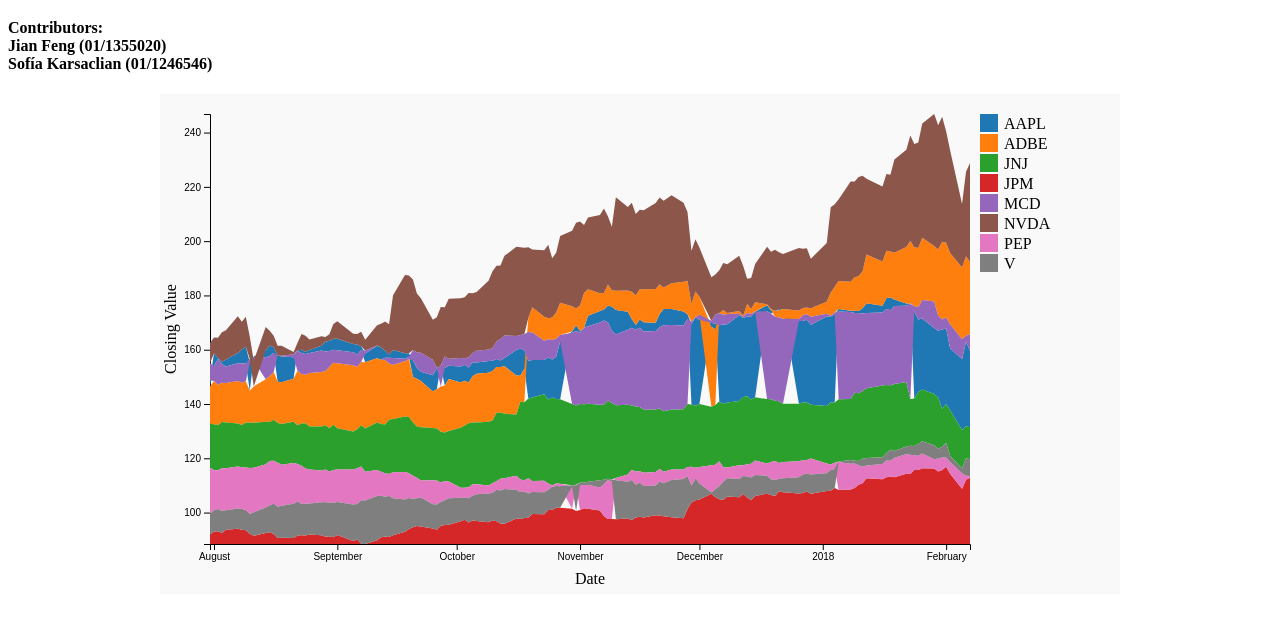
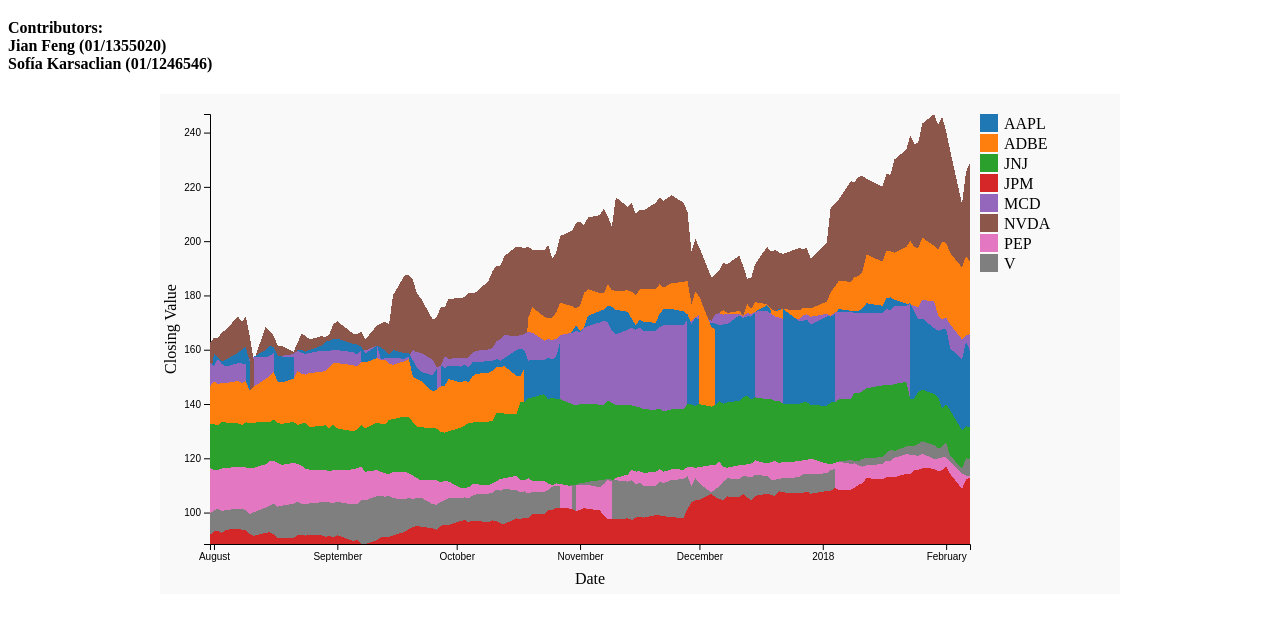
Before and after one commit to SofiaKarsaclian/DataVis_Assignments, a plain HTML site: page Exercise 08/index.html in a window 1280 px wide. Shown: the part 61-684 px from the top of the page. Drawn offline with Linux system fonts and the light colour scheme.

Commit message:
fixed crisp edges

```diff
--- a/Exercise 08/index.css
+++ b/Exercise 08/index.css
@@ -9,6 +9,6 @@ svg {
     background-color: #f9f9f9;
 }
 
-.line-path {
+.braided-area {
     shape-rendering: crispEdges;
 }
--- a/Exercise 08/index.js
+++ b/Exercise 08/index.js
@@ -55,31 +55,34 @@ document.addEventListener('DOMContentLoaded', function () {
         return [date, values];
     });
 
-    // Calculate the next biggest close value for areas
-    const updatedData = nestedData.flatMap(([date, values]) => {
-        return values.map((d, i) => ({
-            ...d,
-            y0: i < values.length - 1 ? values[i + 1].close : y.domain()[0]
-        }));
-    });
+    console.log(nestedData)
 
     const area = d3.area()
         .x(d => x(d.date))
-        .y0(d => y(d.y0)) // the next biggest value
+        .y0(d => y.range()[0]) // the next biggest value
         .y1(d => y(d.close));
+    for (let i = 0; i < nestedData.length - 1; ++i) {
+        const sortedDataoOfDay0 = nestedData[i][1];
+        const sortedDataoOfDay1 = nestedData[i + 1][1];
+        const group = svg.append("g");
+        for (let j = 0; j < sortedDataoOfDay1.length; ++j) {
+            let sortedDataoOfDay0Pair;
+            for (let pair of sortedDataoOfDay0) {
+                if (pair.Name === sortedDataoOfDay1[j].Name) {
+                    sortedDataoOfDay0Pair = pair;
+                }
+            }
+            const dataOfTimeGap = [sortedDataoOfDay0Pair, sortedDataoOfDay1[j]];
+            group
+                .append("path")
+                .attr("d", area(dataOfTimeGap))
+                .attr("fill", color(sortedDataoOfDay1[j].Name))
+                .attr("class", "braided-area");
+        }
+    }
 
-    // Draw areas for each category
+
     const categories = [...new Set(data.map(d => d.Name))];
-    categories.forEach(category => {
-        const categoryData = updatedData.filter(d => d.Name === category);
-
-        svg.append("path")
-            .datum(categoryData)
-            .attr("fill", color(category))
-            .attr("d", area);
-    });
-
-    // I don't understand where do the white gaps come from
 
     // Legend
     const legend = svg.selectAll(".legend")
```
